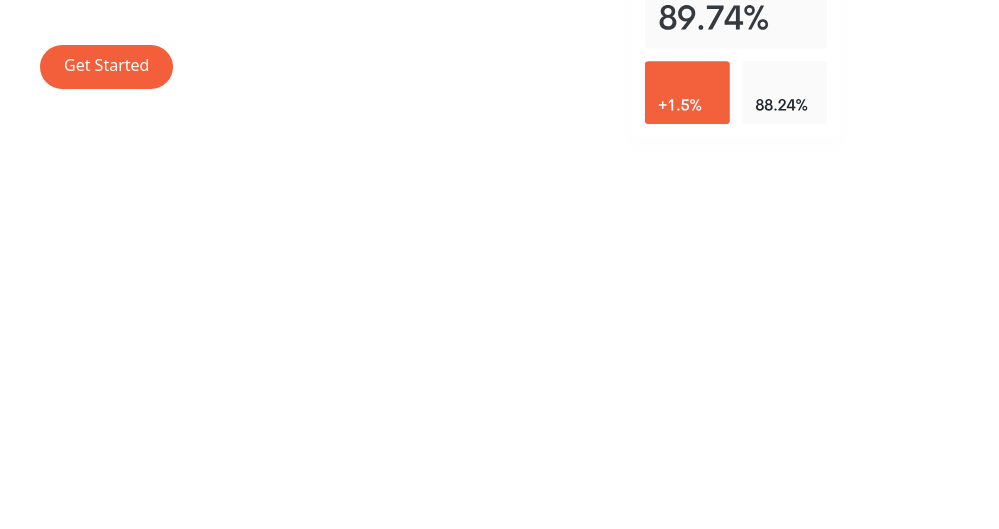
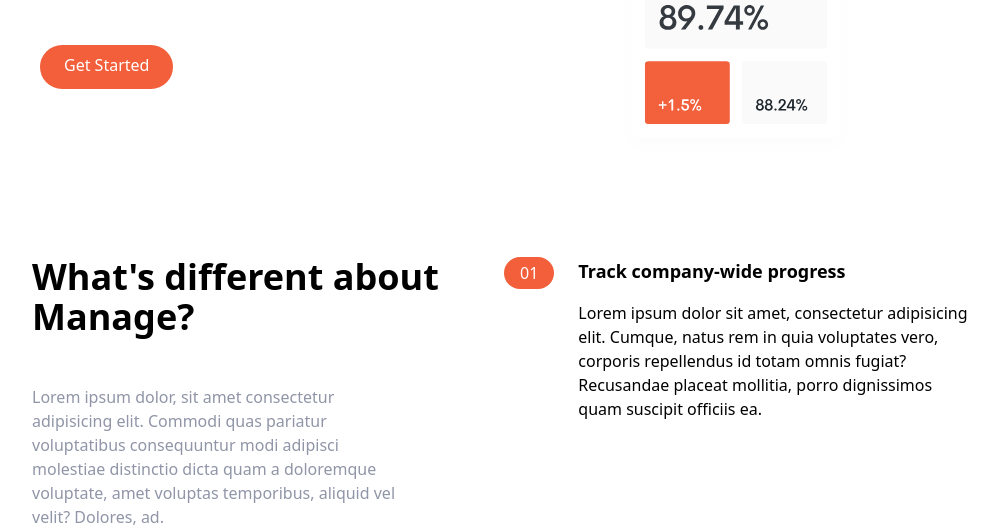
Before and after one commit to Plehlowla/Tailwind-Crash-Course, a website: page src/index.html in a window 1280 px wide. Shown: the part 447-976 px from the top of the page, without its empty margins (136-1135 px from the left). Before the commit the page ends 800 px from the top, so only its background shows below. Drawn offline with Linux system fonts and the light colour scheme.

Commit message:
new content src

```diff
--- a/src/index.html
+++ b/src/index.html
@@ -40,7 +40,7 @@
                     Lorem ipsum dolor sit amet consectetur, adipisicing elit. Illo, laudantium assumenda. Sunt commodi assumenda corrupti fuga velit maxime pariatur totam voluptatibus, veniam laborum ea eius earum architecto et perferendis illum.
                 </p>
                 <div class="flex justify-center md:justify-start">
-                    <a href="#" class=" p-3 px-6 pt-2 text-white bg-brightRed rounded-full baseline hover:bg-brightRedLight">Get Started</a>
+                    <a href="#" class="p-3 px-6 pt-2 text-white bg-brightRed rounded-full baseline hover:bg-brightRedLight">Get Started</a>
                 </div>
             </div>
             <!-- Image -->
@@ -50,5 +50,47 @@
         </div>
     </section>
 
+    <!-- Features Section -->
+    <section id="features">
+        <!-- Flex container -->
+        <div class="container flex flex-col px-4 mx-auto mt-10 space-y-12 md:space-y-0 md:flex-row">
+            <!-- What's Different -->
+            <div class="flex flex-col space-y-12 md:w-1/2">
+                <h2 class="max-w-md text-4xl font-bold text-center md:text-left">
+                    What's different about Manage?
+                </h2>
+                <p class="max-w-sm text-center text-darkGrayishBlue md:text-left">
+                    Lorem ipsum dolor, sit amet consectetur adipisicing elit. Commodi quas pariatur voluptatibus consequuntur modi adipisci molestiae distinctio dicta quam a doloremque voluptate, amet voluptas temporibus, aliquid vel velit? Dolores, ad.
+                </p>
+            </div>
+            <!-- Numbered List -->
+            <div class="flex flex-col space-y-8 md:w-1/2">
+                <!-- List Item 1 -->
+                <div class="flex flex-col space-y-3 md:space-y-0 md:space-x-6 md:flex-row">
+                    <!-- Heading -->
+                    <div class="rounded-l-full bg-brightRedSupLight md:bg-transparent">
+                        <div class="flex items-center space-x-2">
+                            <div class="px-4 py-2 text-white rounded-full md:py-1 bg-brightRed">
+                                01
+                            </div>
+                            <h3 class="text-base font-bold md:mb-4 md:hidden">
+                                Track company-wide progress
+                            </h3>
+                        </div>
+                    </div>
+
+                    <div>
+                        <h3 class="hidden mb-4 text-lg font-bold md:block">
+                            Track company-wide progress
+                        </h3>
+                        <p>
+                            Lorem ipsum dolor sit amet, consectetur adipisicing elit. Cumque, natus rem in quia voluptates vero, corporis repellendus id totam omnis fugiat? Recusandae placeat mollitia, porro dignissimos quam suscipit officiis ea.
+                        </p>
+                    </div>
+                </div>
+            </div>
+        </div>
+    </section>
+
 </body>
 </html>
--- a/tailwind.config.js
+++ b/tailwind.config.js
@@ -1,5 +1,5 @@
 module.exports = {
-  content:  ['./*.html'],
+  content: ["./src/**/*.{html,js}"],
   theme: {
     screens: {
       sm: '480px',
```
Also changed, not shown: css/main.css.
